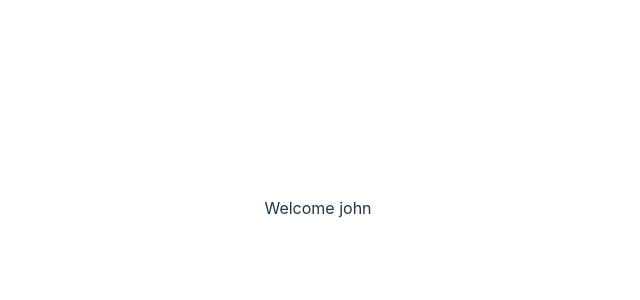
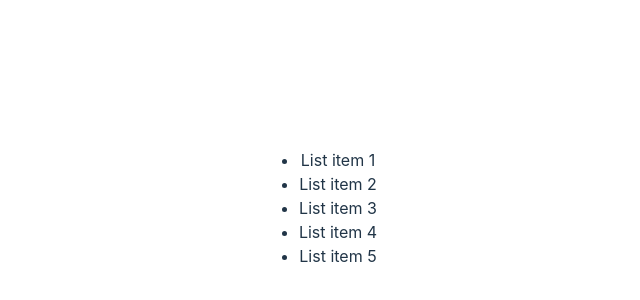
Before and after one commit to Tonyson8245/react-with-spring-boot3, a React (Vite) app in the folder react/myapp/: page / in a window 1280 px wide. Shown: the part 192-492 px from the top of the page, without its empty margins (322-962 px from the left). Built offline with nearby package versions, Linux system fonts and the light colour scheme.

Commit message:
example for list

```diff
--- a/react/myapp/src/App.jsx
+++ b/react/myapp/src/App.jsx
@@ -1,13 +1,13 @@
 import "./App.css";
 import AuthContext from "./context/AuthContext";
-import MyComponent from "./components/MyComponent";
+import MyList from "./components/MyList";
 
 function App() {
   const userName = "john";
   return (
     <>
       <AuthContext.Provider value={userName}>
-        <MyComponent />
+        <MyList />
       </AuthContext.Provider>
     </>
   );
--- /dev/null
+++ b/react/myapp/src/components/MyList.jsx
@@ -0,0 +1,14 @@
+function MyList() {
+  const data = [1, 2, 3, 4, 5];
+  return (
+    <>
+      <ul>
+        {data.map((number, index) => (
+          <li key={index}>List item {number}</li>
+        ))}
+      </ul>
+    </>
+  );
+}
+
+export default MyList;
```
